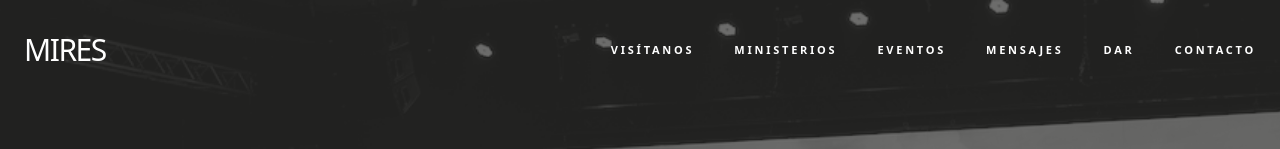
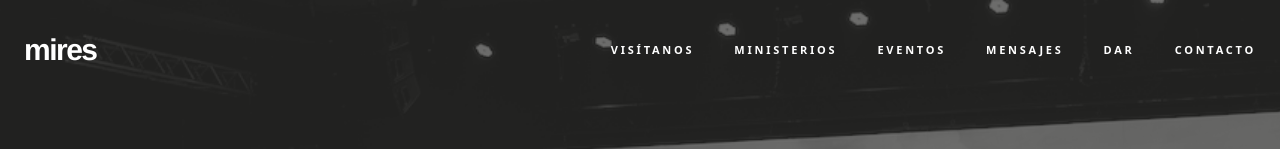
Before and after one commit to mirescentral/mires-web, a Next.js app: page / in a window 1280 px wide. Shown: the top 149 px of the page. Built offline with nearby package versions, Linux system fonts and the light colour scheme; no server answers; the database is empty; a web font is replaced by a local one.

Commit message:
Branding: Actualizar logo mires a Helvetica Now Display bold y minuscula

```diff
--- a/src/app/globals.css
+++ b/src/app/globals.css
@@ -1,7 +1,7 @@
 @import "tailwindcss";
 
 @theme {
-  /* La paleta cromática exacta de Eden Church */
+  /* Paleta Minimalista Editorial Eden Church */
   --color-eden-black: #0A0A0A;
   --color-eden-white: #FFFFFF;
   --color-eden-cream: #F9F8F6;
@@ -11,6 +11,9 @@
   /* Tipografías Editoriales */
   --font-sans: var(--font-inter), sans-serif;
   --font-serif: var(--font-playfair), serif;
+
+  /* Forzamos la familia Sans Neo-Grotesca Helvetica para el logo */
+  --font-logo: "Helvetica Now Display", "Helvetica Neue", Helvetica, Arial, sans-serif;
 }
 
 @layer base {
@@ -21,10 +24,14 @@
     -webkit-font-smoothing: antialiased;
   }
 
-  /* Forzamos que los títulos adopten la tipografía Serif elegante con patitas */
   h1, h2, h3, h4, .font-serif-eden {
     font-family: var(--font-serif);
     letter-spacing: -0.03em;
+  }
+
+  /* Nueva clase utilitaria para inyectar Helvetica Now Display */
+  .font-logo-mires {
+    font-family: var(--font-logo);
   }
 
   ::selection {
--- a/src/components/Footer.tsx
+++ b/src/components/Footer.tsx
@@ -6,7 +6,7 @@ export default function Footer() {
       <div className="container mx-auto px-6 max-w-7xl">
         <div className="flex flex-col md:flex-row justify-between items-start gap-16 mb-24">
           <div className="max-w-md">
-            <h2 className="font-serif text-5xl mb-6">MIRES</h2>
+            <h2 className="font-logo-mires text-5xl font-bold lowercase tracking-tighter mb-6">mires</h2>
             <p className="font-sans text-eden-stone/70 font-light leading-relaxed text-base">
               Amamos ver a las personas restauradas por el amor y la gracia de Jesús.
             </p>
--- a/src/components/Navbar.tsx
+++ b/src/components/Navbar.tsx
@@ -28,10 +28,16 @@ export default function Navbar() {
         : 'bg-eden-cream/95 backdrop-blur-md text-eden-black py-4 border-b border-eden-stone/40'
     }`}>
       <div className="container mx-auto px-6 max-w-7xl flex items-center justify-between">
-        <Link href="/" className="font-serif text-3xl tracking-tighter">
-          MIRES
+
+        {/* LOGO EN HELVETICA NOW DISPLAY - NEGRITA Y MINÚSCULA */}
+        <Link
+          href="/"
+          className="font-logo-mires text-3xl font-bold lowercase tracking-tighter select-none"
+        >
+          mires
         </Link>
 
+        {/* NAVEGACIÓN DESKTOP */}
         <nav className="hidden lg:flex gap-10 font-sans text-[11px] font-semibold tracking-[0.25em] uppercase">
           <Link href="/soy-nuevo" className="hover:opacity-50 transition-opacity">Visítanos</Link>
           <Link href="/ministerios" className="hover:opacity-50 transition-opacity">Ministerios</Link>
```
